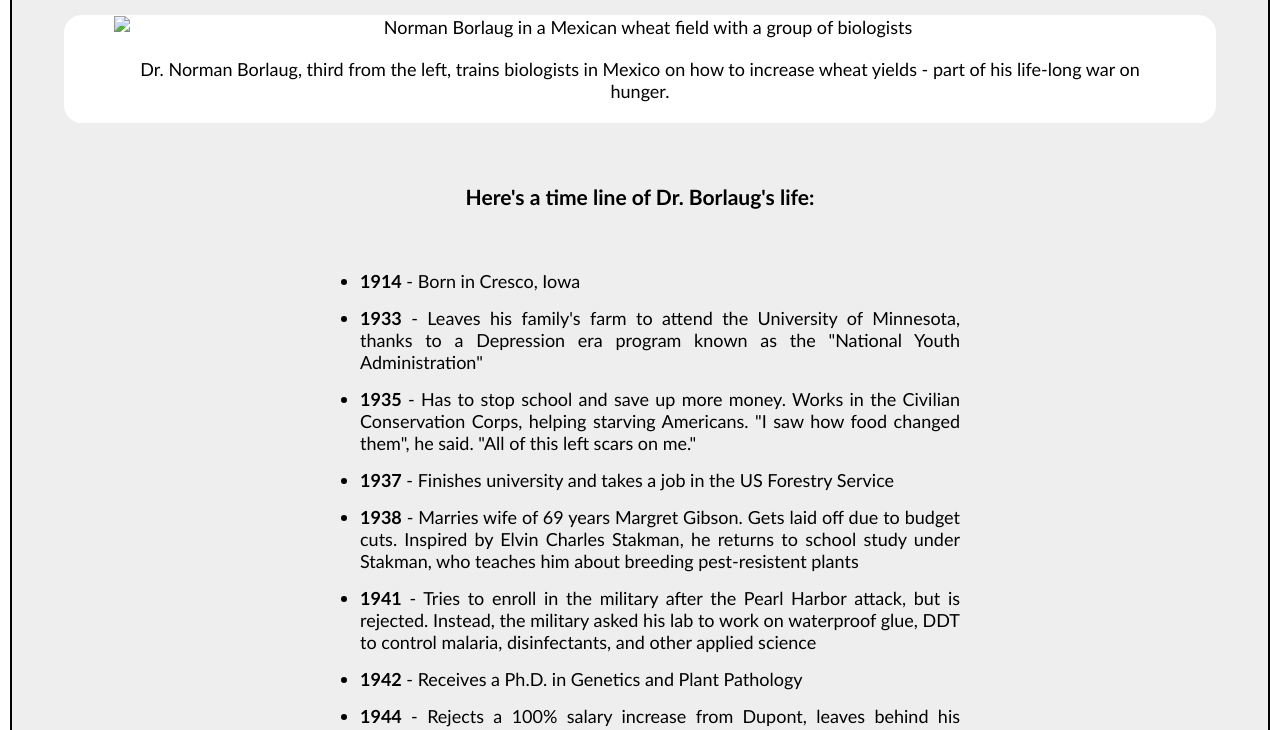
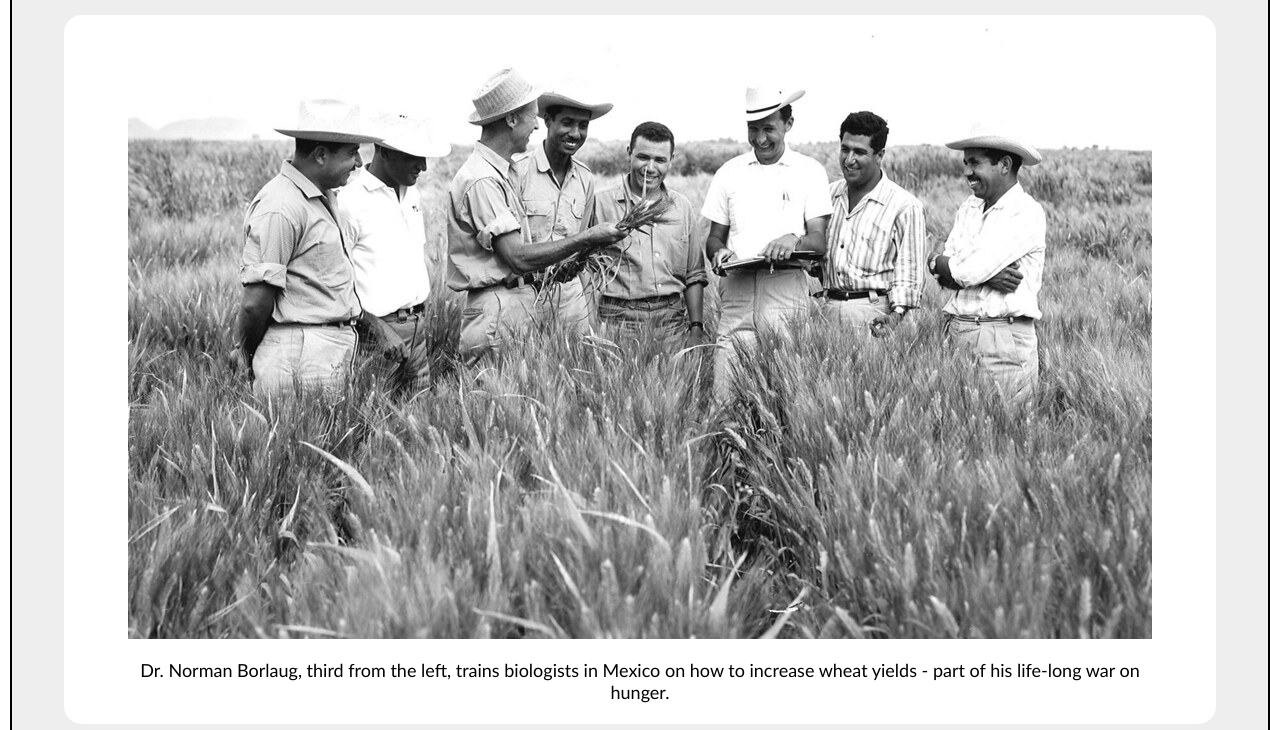
Before and after one commit to SallyFroMilan/Tribute-Page, a plain HTML site: page index.html in a window 1280 px wide. Shown: the part 155-885 px from the top of the page. Drawn offline with Linux system fonts and the light colour scheme.

Commit message:
Update index.html

```diff
--- a/index.html
+++ b/index.html
@@ -13,7 +13,7 @@
         <p>The man who saved a billion lives</p>
 
     <figure id="img-div">
-        <img id="image" src="../Tribute/Image/Norman Borlaug field.jpg"
+        <img id="image" src="../Tribute-Page/Image/Norman Borlaug field.jpg"
         alt="Norman Borlaug in a Mexican wheat field with a group of biologists">
         <figcaption id="img-caption">
             Dr. Norman Borlaug, third from the left, trains biologists in Mexico
```
